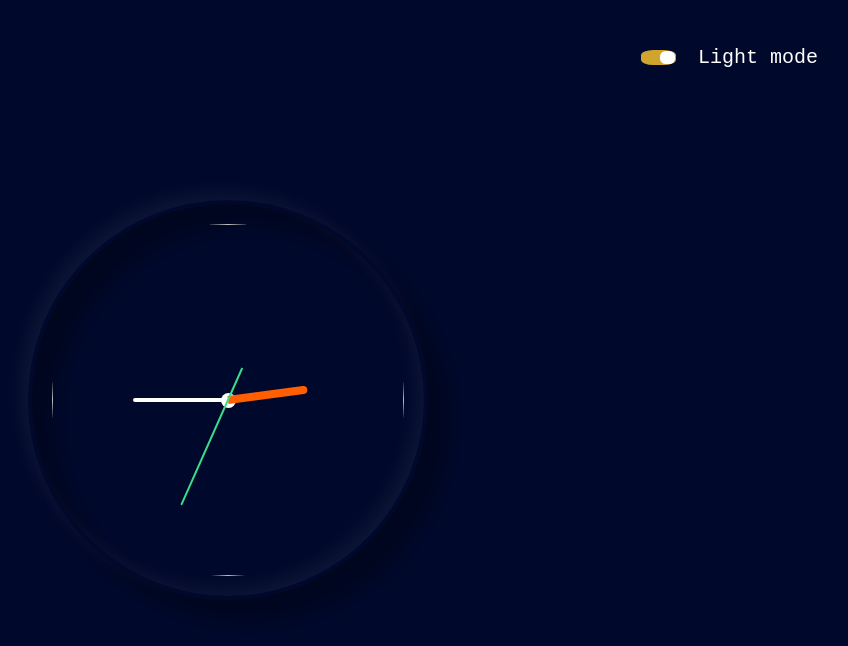
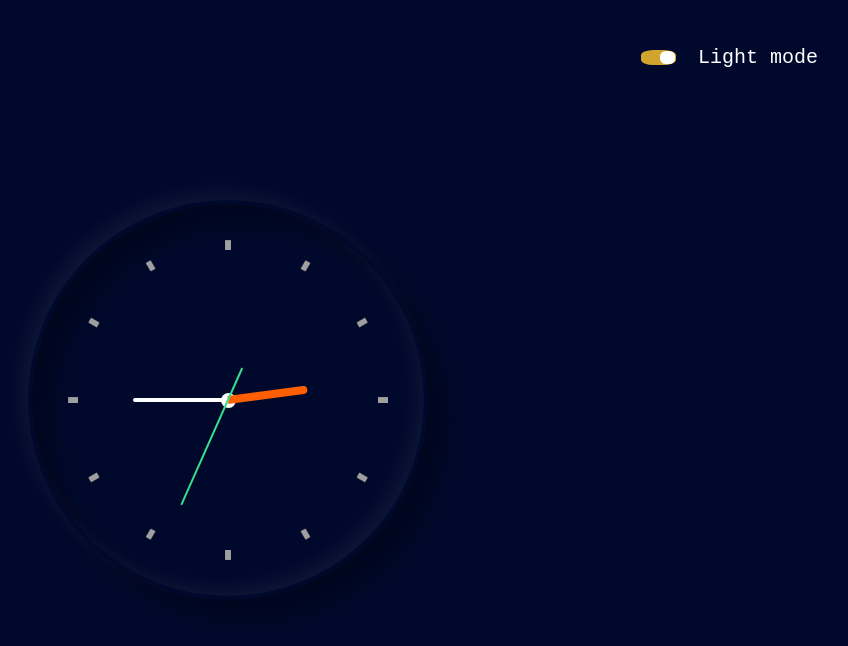
Before and after one commit to Sakshisaini52/Dual-mode-analog-clock, a plain HTML site: page index.html in a window 1280 px wide. Shown: the whole page, without its empty margins (412-1260 px from the left). Drawn offline with Linux system fonts and the light colour scheme.

Commit message:
initial commit

```diff
--- a/index.html
+++ b/index.html
@@ -13,7 +13,7 @@
     </div>
     <div class="clock">
         <div class="image">
-            <img src="images/img5.png" alt="">
+            <img src="img5.png" alt="">
         </div>
 
         <div class="hour">
```
